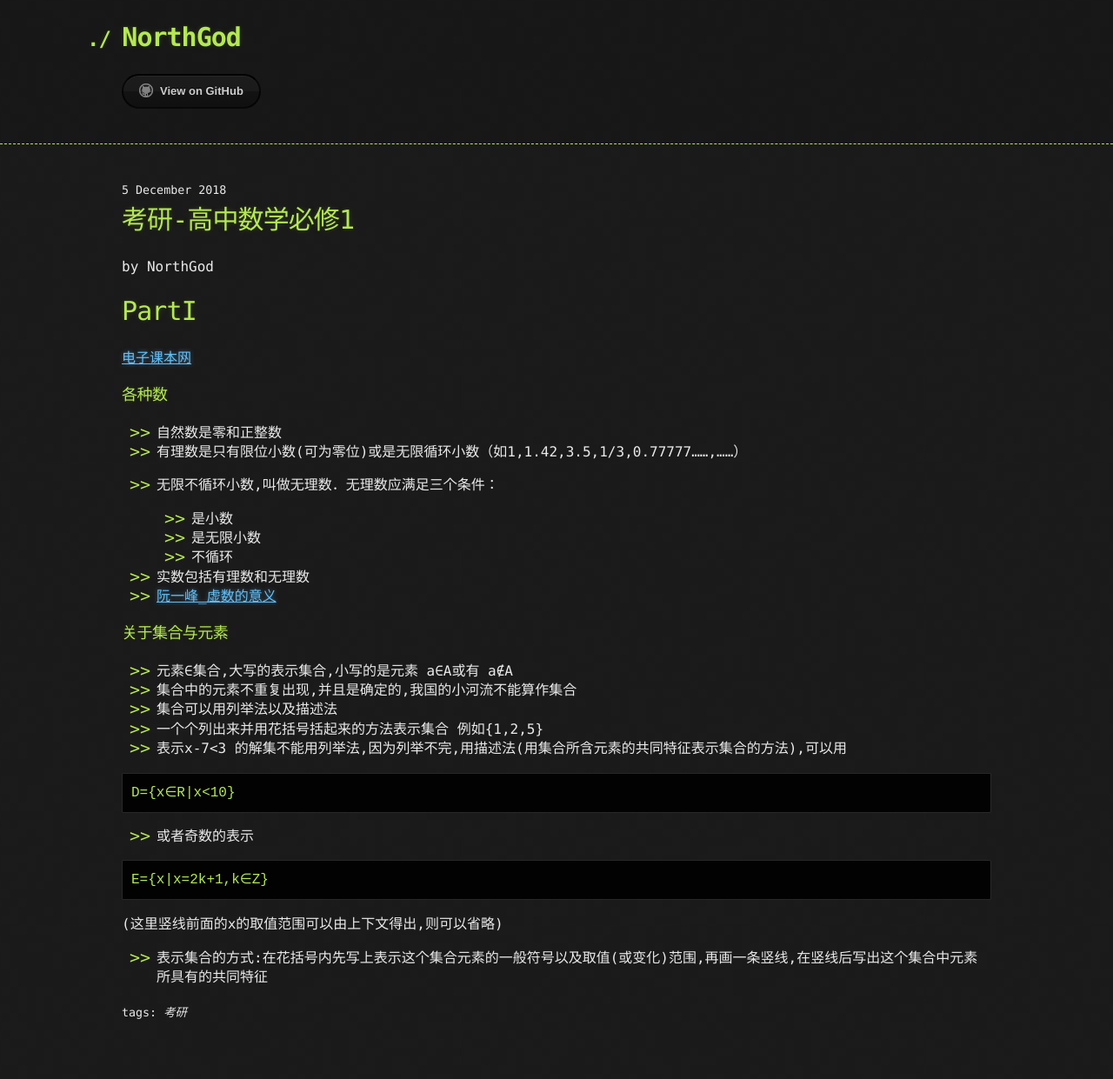
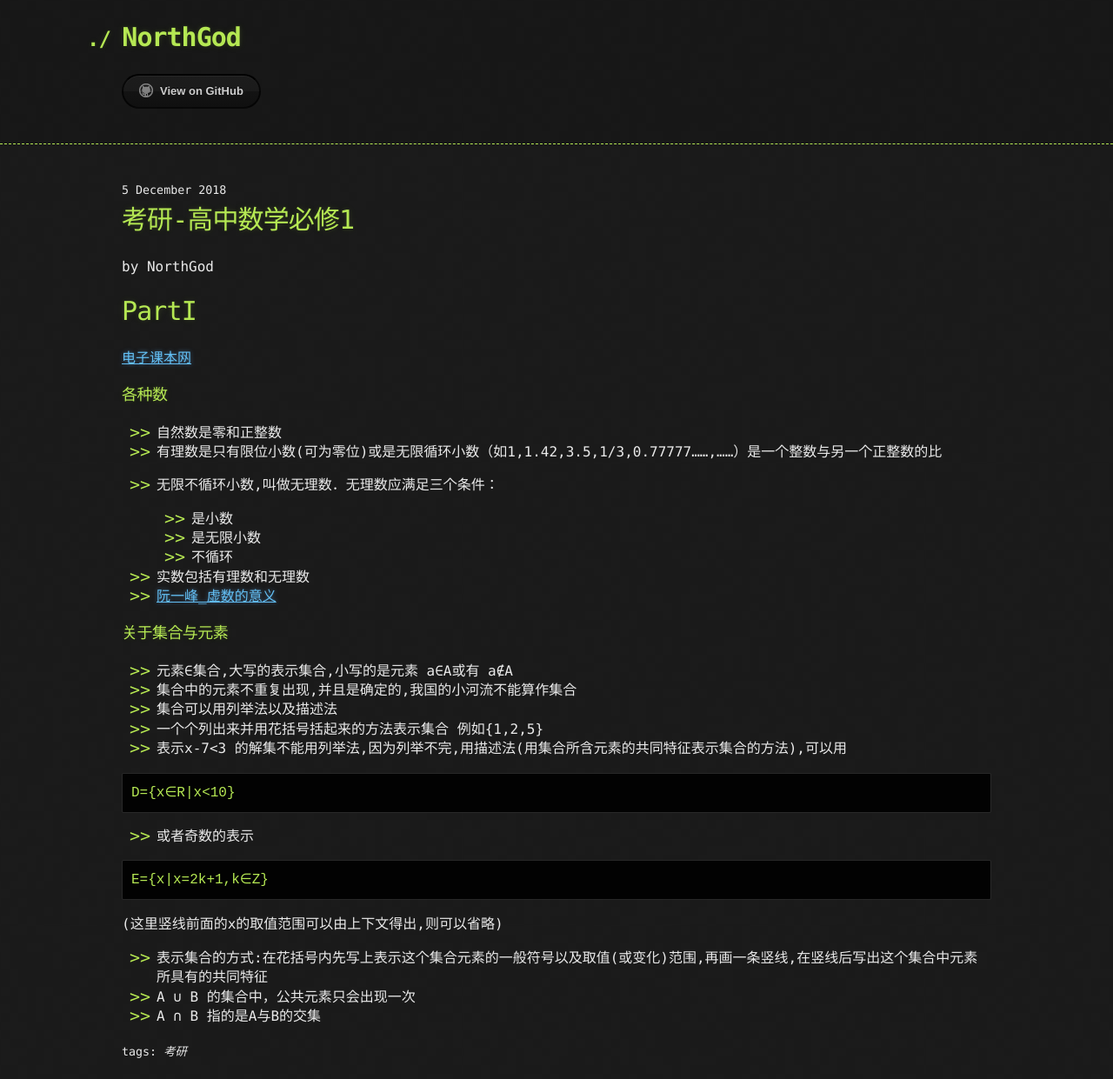
Before and after one commit to yeasonhe/NorthGod, a Jekyll site: the page built from _posts/2018-12-5-考研-高中数学必修1.md, in a window 1280 px wide. Shown: the whole page at 87% size. Built offline with Jekyll 4.4.1, drawn with Linux system fonts in a browser that asks for light colours; the repository's description, which GitHub fills in, is left out; before the commit the page ends 1196 px from its top, so only the background shows below that.

Commit message:
Update 2018-12-5-考研-高中数学必修1.md

````diff
--- a/_posts/2018-12-5-考研-高中数学必修1.md
+++ b/_posts/2018-12-5-考研-高中数学必修1.md
@@ -10,7 +10,7 @@ tags: 考研
 ### 各种数
 
 * 自然数是零和正整数
-* 有理数是只有限位小数(可为零位)或是无限循环小数（如1,1.42,3.5,1/3,0.77777……,……）
+* 有理数是只有限位小数(可为零位)或是无限循环小数（如1,1.42,3.5,1/3,0.77777……,……）是一个整数与另一个正整数的比
 * 无限不循环小数,叫做无理数．无理数应满足三个条件：
 
   * 是小数
@@ -37,3 +37,5 @@ E={x|x=2k+1,k∈Z}
 ```
 (这里竖线前面的x的取值范围可以由上下文得出,则可以省略)
 * 表示集合的方式:在花括号内先写上表示这个集合元素的一般符号以及取值(或变化)范围,再画一条竖线,在竖线后写出这个集合中元素所具有的共同特征
+* A ∪ B 的集合中，公共元素只会出现一次
+* A ∩ B 指的是A与B的交集
````
